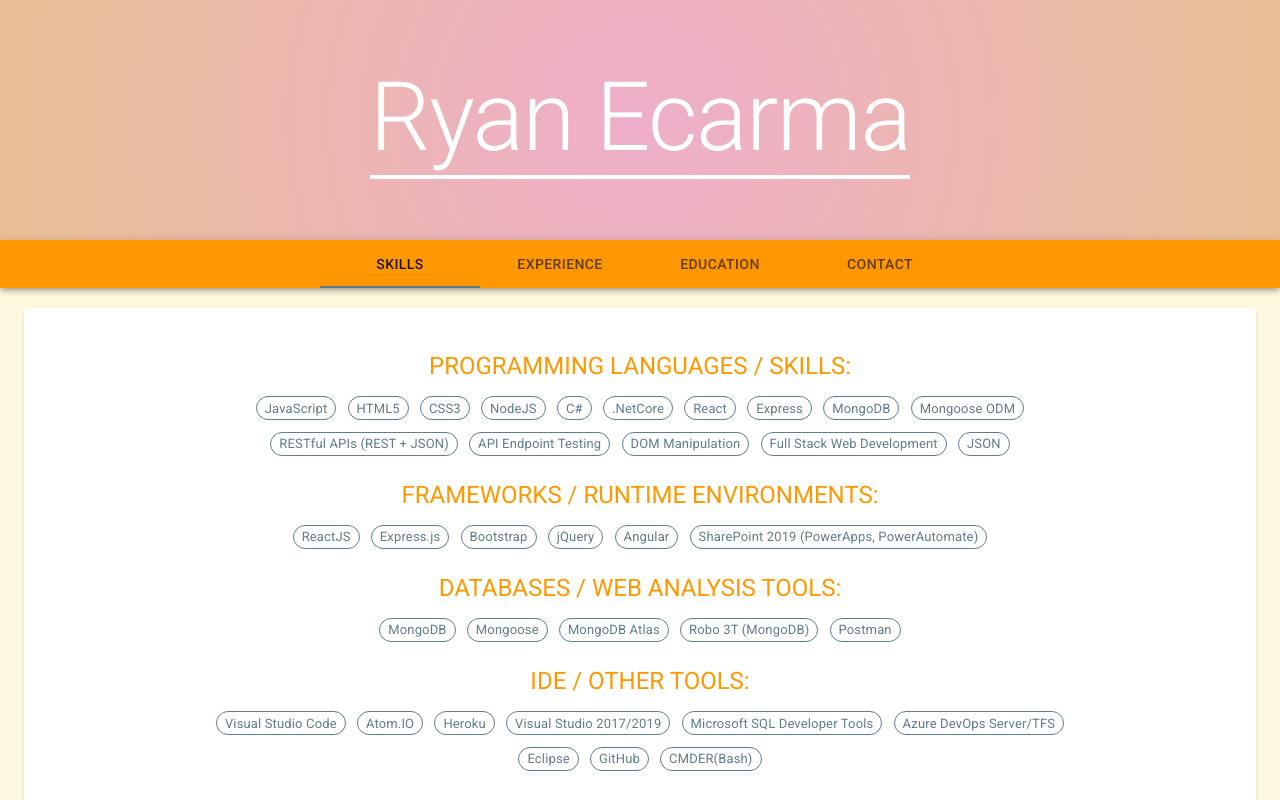
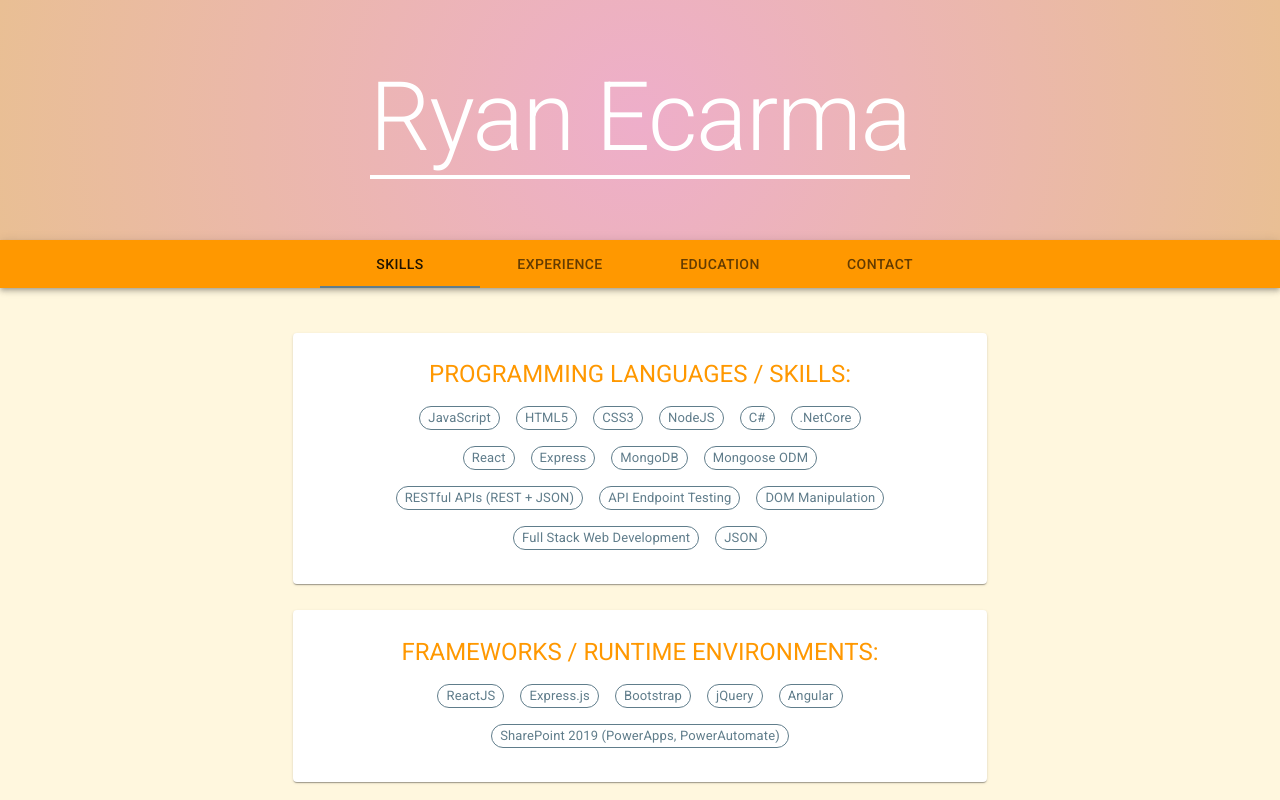
Before and after one commit to yanyanRYAN/yanyanRYAN.github.io, a React (Create React App) app: page / in a window 1280 px wide. Shown: the top 800 px of the page. Built offline with nearby package versions, Linux system fonts and the light colour scheme.

Commit message:
updated skills layout, changed exp to past tense

```diff
--- a/src/components/EduCardComponent.jsx
+++ b/src/components/EduCardComponent.jsx
@@ -35,7 +35,7 @@ export default function EduCardComponent({edu}){
                 <Typography ><SchoolIcon /></Typography>
                 <Typography variant="h5" color="primary">{edu.degree}</Typography>
                 <Typography variant="subtitle1" color="secondary">{edu.school} - {edu.location}</Typography>
-                <Typography variant="subtitle2" color="textPrimary">Graduation: {edu.graduationDate}</Typography>
+                <Typography variant="subtitle2" color="textPrimary">Graduated: {edu.graduationDate}</Typography>
                 <Typography variant="body2" color="textSecondary">GPA: {edu.gpa}</Typography>
                 </CardContent>
             </Card>
--- a/src/components/ExpCardComponent.jsx
+++ b/src/components/ExpCardComponent.jsx
@@ -31,7 +31,8 @@ export default function ExpCardComponent({data}){
             <Card className={null} >
                 <CardContent>
                     <Typography className={classes.title} variant="h6" color="primary">{data.position} - {data.name}</Typography>
-                    <Typography variant="subtitle2" color="secondary">{data.location}</Typography>
+                    <Typography variant="subtitle1" color="secondary">{data.location}</Typography>
+                    <Typography variant="subtitle2">{data.length}</Typography>
                     <Typography variant="body1" className={classes.content} color="textPrimary"  gutterBottom>{data.summary}</Typography>
                 </CardContent>
             </Card>
--- a/src/components/NavTab.jsx
+++ b/src/components/NavTab.jsx
@@ -11,6 +11,7 @@ import ExperiencePage from './ExperiencePage';
 import EducationPage from './EducationPage';
 import ContactPage from './ContactPage';
 import resume from '../data/resume';
+import SkillsPageWithCards from './SkillsPageWithCards'
 
 import Grid from '@material-ui/core/Grid';
 import {  ThemeProvider } from '@material-ui/core';
@@ -123,7 +124,7 @@ export default function NavTabs() {
       <TabPanel value={value} index={0}>
         <div>
         <Grid container justify='center'>
-          <SkillsPage resumeData={resume.skills} />
+          <SkillsPageWithCards resumeData={resume.skills} />
         </Grid>
         </div>
       </TabPanel>
--- /dev/null
+++ b/src/components/SkillsPageWithCards.jsx
@@ -0,0 +1,71 @@
+import { Card, Chip, Grid, makeStyles, Paper, Typography } from '@material-ui/core';
+import React from 'react';
+
+const useStyles = makeStyles((theme) => ({
+    root: {
+        padding: "2% 15% 2%",
+        margin: "0 0 0",
+        justifyContent: 'center',
+        flexWrap: 'wrap',
+        '& > *': {
+            margin: theme.spacing(1),
+          },
+    },
+    skillHeaders: {
+        margin: "2% 0 1%"
+    },
+    skillCards: {
+        margin : "0 10% 3% ",
+        padding: "2% 10% 3%",
+        '& > *': {
+            margin: theme.spacing(1),
+          }
+    }
+}));
+
+
+export default function SkillsPage(props) {
+    const classes = useStyles();
+
+    const resumeData = props.resumeData;
+
+    const progLang = resumeData.programmingLanguages;
+    const progSkills = resumeData.programmingSkills;
+    const frameworks = resumeData.frameworks;
+    const databases = resumeData.databases;
+    const ideOtherTools = resumeData.ideOtherTools;
+
+
+
+
+    return(<div>
+
+
+                    <Grid container spacing={1} direction="row" justify='center' alignItems='center'>
+                    <div className={classes.root}>
+                    <Card className={classes.skillCards}>
+                        <Typography className={classes.skillHeaders} variant="h5" color="primary">PROGRAMMING LANGUAGES / SKILLS:</Typography>
+                        {progLang.map((lang, i) => <Chip key={i} label={lang} size="small" color="secondary" variant="outlined" clickable></Chip>)}
+                        {progSkills.map((skills, i) => <Chip key={i} label={skills} size="small"  color="secondary" variant="outlined" clickable></Chip>)}
+                    </Card>
+                    <Card className={classes.skillCards}>
+                        <Typography className={classes.skillHeaders} variant="h5" color="primary">FRAMEWORKS / RUNTIME ENVIRONMENTS:</Typography>
+                        {frameworks.map((framework, i) => <Chip key={i} label={framework} size="small" color="secondary" variant="outlined" clickable></Chip>)}
+                    </Card>
+                    <Card className={classes.skillCards}>
+                        <Typography className={classes.skillHeaders} variant="h5" color="primary">DATABASES / WEB ANALYSIS TOOLS:</Typography>
+                        {databases.map((database, i) => <Chip key={i} label={database} size="small" color="secondary" variant="outlined" clickable></Chip>)}
+                    </Card>
+                    <Card className={classes.skillCards}>
+                        <Typography className={classes.skillHeaders} variant="h5" color="primary">IDE / OTHER TOOLS:</Typography>
+                        {ideOtherTools.map((other, i) => <Chip key={i} label={other} size="small" color="secondary" variant="outlined" clickable></Chip>)}
+                    </Card>
+                    <br />
+                    <br />
+                    </div>
+
+                    </Grid>
+
+
+    </div>)
+}
--- a/src/data/resume.js
+++ b/src/data/resume.js
@@ -12,10 +12,10 @@ skills: {programmingLanguages: ["JavaScript", "HTML5", "CSS3", "NodeJS", "C#", "
         frameworks: ["ReactJS", "Express.js", "Bootstrap", "jQuery", "Angular", "SharePoint 2019 (PowerApps, PowerAutomate)"],
         databases: ["MongoDB", "Mongoose", "MongoDB Atlas", "Robo 3T (MongoDB)", "Postman"],
         ideOtherTools: ["Visual Studio Code", "Atom.IO", "Heroku", "Visual Studio 2017/2019", "Microsoft SQL Developer Tools", "Azure DevOps Server/TFS", "Eclipse", "GitHub", "CMDER(Bash)"]},
-experience: [{name: "Comcast", position: "Application Developer 1", location: "Oakbrook Terrace, IL", length: "",
-                summary: "Deliver new implementations between iterations using .NetCore C#, Entity Framework, HTML, CSS, JavaScript, Typescript, and Angular, with Azure DevOps Server for documenting progress and version control. Assist with managing company SharePoint sites and SharePoint forms. Develop new electronic forms using Microsoft PowerApps and PowerAutomate. Update exiting forms from previous SharePoint releases to SharePoint 2019." },
-             {name: "Lewis University Institutional Research & Planning", position: "Graduate Assistant", location: "Romeoville, IL", length: "", summary: "Assist Associate Vice President for Institutional Research and Planning with internal projects. Compile mySQL output data from data warehouse into Excel and creating reports. Create program review templates for departments. Compile Enrollment Headcounts and Credit Hour Production semester reports for IR Portal."},
-             {name: "Lewis University Office of Technology", position: "IT Desktop Technician Intern", location: "Romeoville, IL", length: "", summary: "Supervise a team of desktop technician student workers. Consult with supervisor for problem solving and troubleshooting issues. Perform asset management of equipment through Solarwinds Web Helpdesk and Microsoft Excel. Document and resolve issues and requests submitted through Solarwinds Web Helpdesk. Image, configure, and deploy desktop PCs and laptops install required software."}
+experience: [{name: "Comcast", position: "Application Developer 1", location: "Oakbrook Terrace, IL", length: "Oct 2019 - Jan 2020",
+                summary: "Delivered new implementations between iterations using .NetCore C#, Entity Framework, HTML, CSS, JavaScript, Typescript, and Angular, with Azure DevOps Server for documenting progress and version control. Assisted with managing company SharePoint sites and SharePoint forms. Develop new electronic forms using Microsoft PowerApps and PowerAutomate. Update exiting forms from previous SharePoint releases to SharePoint 2019." },
+             {name: "Lewis University Institutional Research & Planning", position: "Graduate Assistant", location: "Romeoville, IL", length: "Jun 2017 - May 2019", summary: "Assisted Associate Vice President for Institutional Research and Planning with internal projects. Compiled mySQL output data from data warehouse into Excel to create reports. Created program review templates for departments. Compile Enrollment Headcounts and Credit Hour Production semester reports for IR Portal."},
+             {name: "Lewis University Office of Technology", position: "IT Desktop Technician Intern", location: "Romeoville, IL", length: "May 2016 - May 2017", summary: "Supervised a team of desktop technician student workers. Provided solutions to trobleshooting issues for faculty, staff, and students on campus. Performed asset management of equipment through Solarwinds Web Helpdesk and Microsoft Excel. Documented and resolved issues and requests submitted through Solarwinds Web Helpdesk. Imaged, configured, and deployed desktop PCs and laptops installed required software."}
         ],
 education: [{degree: "Master of Science in Computer Science", school: "Lewis University", location: "Romeoville,IL", concentration: "Software Engineering", graduationDate: "May 2019", gpa: "3.77"},
             {degree: "Bachelor of Science in Computer Science", school: "Lewis University", location: "Romeoville,IL", concentration: "Game and Simulation Programming", graduationDate: "May 2017", gpa: "3.37"}],
```
Also changed, not shown: src/components/SkillsCardComponent.jsx (added, +16 -0 lines).
